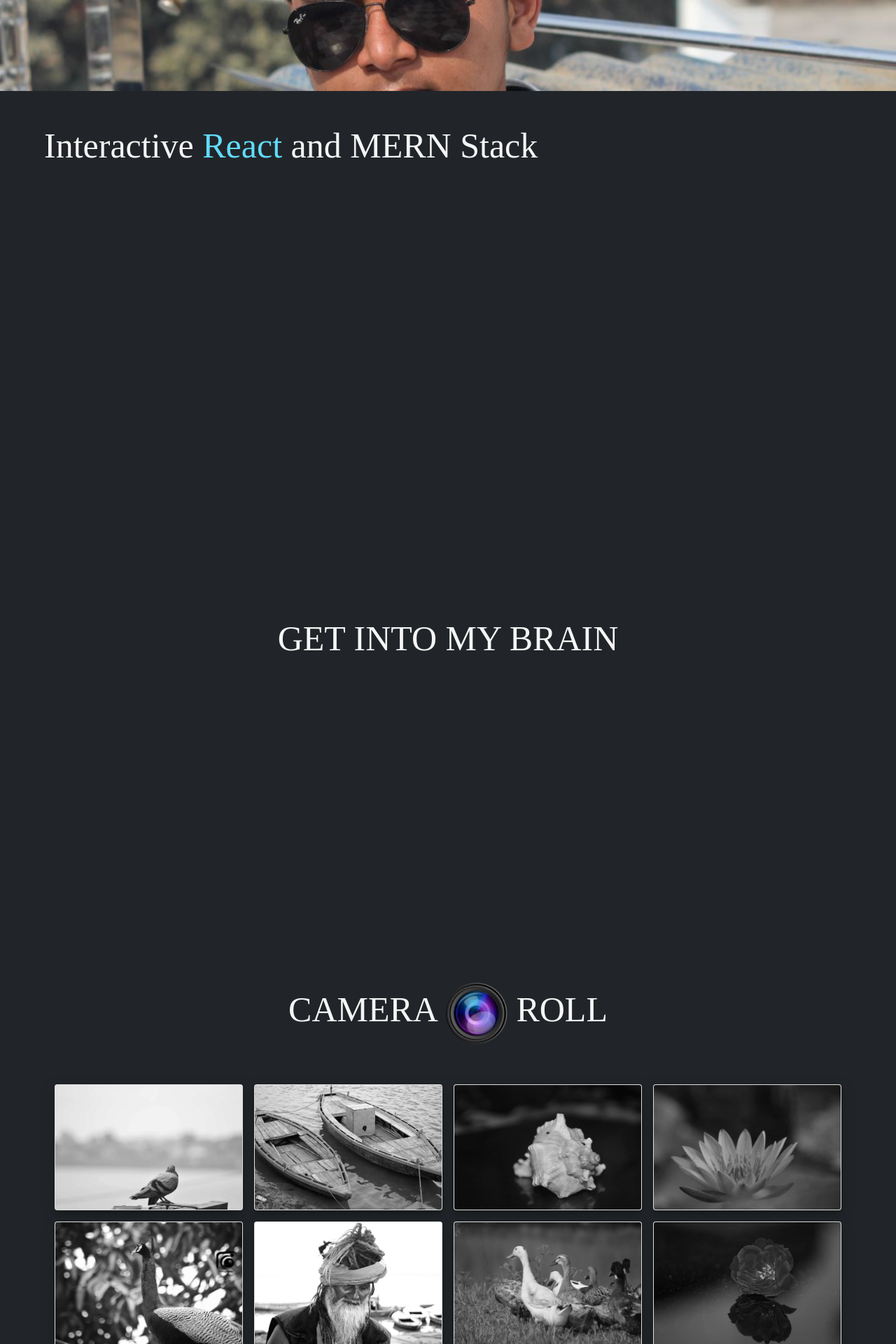
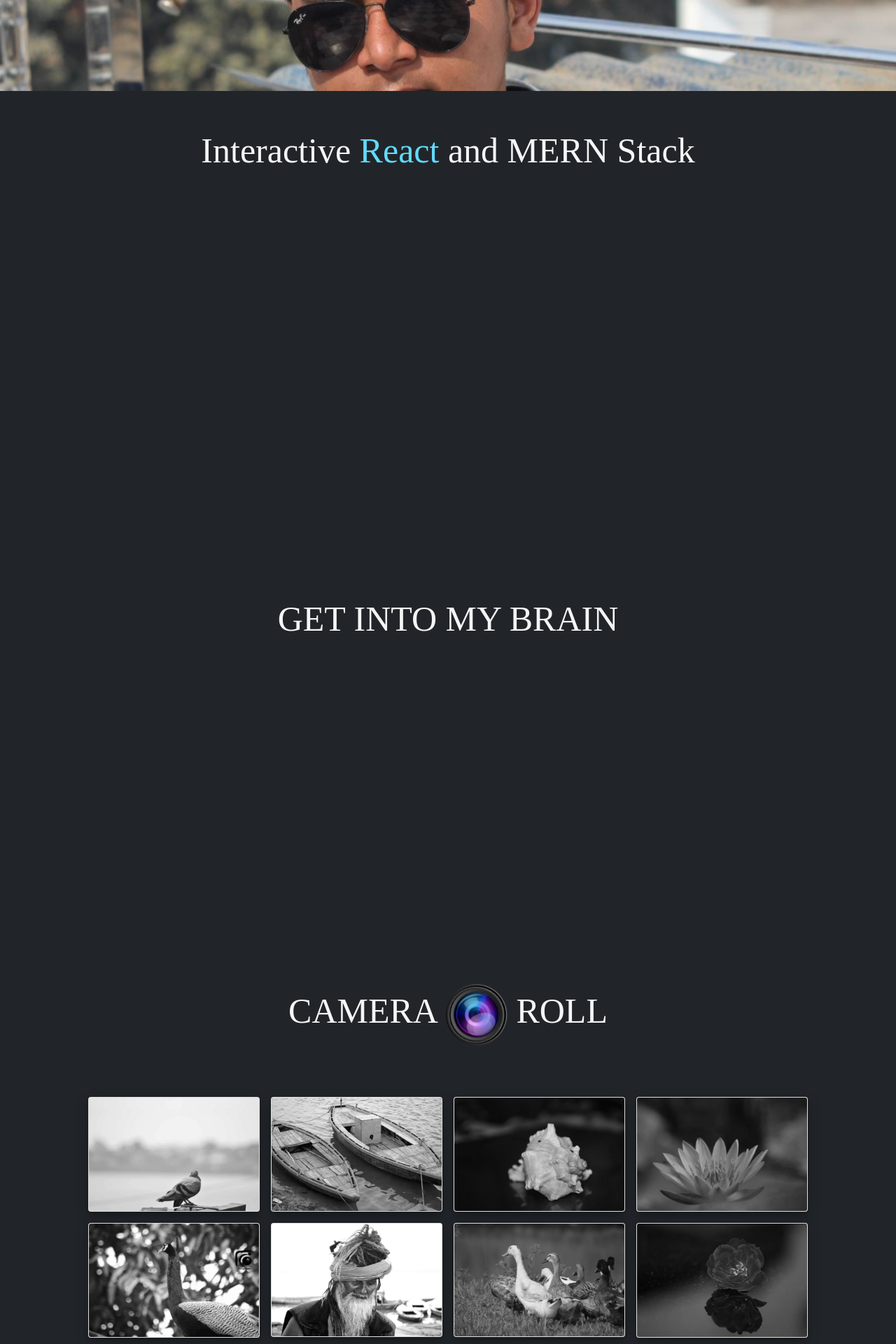
Before and after one commit to sidhearts/sidheartsweb, a React (Create React App) app: page / in a window 1280 px wide. Shown: the part 440-2360 px from the top of the page at 70% size. Built offline with nearby package versions, Linux system fonts and the light colour scheme; a web font is replaced by a local one.

Commit message:
allignments

```diff
--- a/src/components/FooterComponent.js
+++ b/src/components/FooterComponent.js
@@ -12,7 +12,7 @@ function Footer() {
   return (
     <div className="content">
       <div className="container">
-        <h1 className="text-center intro p-5">STAY CONNECTED</h1>
+        <p className="text-center intro py-5">STAY CONNECTED</p>
         <div className="justify-content-center text-center">
           <a className="name" href="https://twitter.com/rajsiddharth211">
             TWITTER
@@ -36,7 +36,7 @@ function Footer() {
         <div className="pt-5"></div>
       </div>
       <div className="end d-none d-lg-block">
-        <h1 className="text-center see">SEE YOU AGAIN</h1>
+        <p className="text-center see">SEA YOU AGAIN</p>
         <Image data-aos="fade-up" data-aos-duration="3000" className="ocean" src={images.ocean} />
       </div>
     </div>
--- a/src/components/Header.js
+++ b/src/components/Header.js
@@ -1,4 +1,4 @@
-import React, { useState } from 'react';
+import React, { useState } from "react";
 import {
   Collapse,
   Navbar,
@@ -6,12 +6,11 @@ import {
   NavbarToggler,
   Nav,
   NavItem,
-} from 'reactstrap';
-import { NavLink } from 'react-router-dom';
-import { Parallax, Background } from 'react-parallax';
-import {images} from '../images'
-import '../style.css'
-
+} from "reactstrap";
+import { NavLink } from "react-router-dom";
+import { Parallax, Background } from "react-parallax";
+import { images } from "../images";
+import "../style.css";
 
 const Header = (props) => {
   const [isOpen, setIsOpen] = useState(false);
@@ -19,48 +18,57 @@ const Header = (props) => {
   const toggle = () => setIsOpen(!isOpen);
 
   const inlineStyle = {
-        left:'50%',
-        top:'50%',
-        position: 'absolute',
-        transform: 'translate(-50%,-50%)',
-        color: "white"
-    }
+    left: "50%",
+    top: "50%",
+    position: "absolute",
+    transform: "translate(-50%,-50%)",
+    color: "white",
+  };
 
   return (
     <div className="content">
       <div>
-            <Navbar style={{backgroundColor: "rgb(33,37,41)"}} dark fixed="top" expand="md">
+        <Navbar
+          style={{ backgroundColor: "rgb(33,37,41)" }}
+          dark
+          fixed="top"
+          expand="md"
+        >
           <NavbarBrand href="/home">Siddharth</NavbarBrand>
           <NavbarToggler onClick={toggle} />
           <Collapse isOpen={isOpen} navbar>
             <Nav className="mr-auto" navbar>
               <NavItem>
-                            <NavLink className="nav-link" to="/home">Home</NavLink>
+                <NavLink className="nav-link" to="/home">
+                  Home
+                </NavLink>
               </NavItem>
             </Nav>
             <Nav className="ml-auto" navbar>
               <NavItem>
-                            <NavLink className="nav-link" to="/about">About</NavLink>
+                <NavLink className="nav-link" to="/about">
+                  About
+                </NavLink>
               </NavItem>
             </Nav>
           </Collapse>
         </Navbar>
       </div>
-            <div style={{backgroundColor: "rgb(33,37,41)", height: 70}}/>
+      <div style={{ backgroundColor: "rgb(33,37,41)", height: 70 }} />
       <div>
-                <Parallax
-                    bgImage={images.sid}
-                    strength={500}>
-                    <div style={{height : 500}}>
+        <Parallax bgImage={images.sid} strength={500}>
+          <div style={{ height: 500 }}>
             <div style={inlineStyle}>
               <h3 className="text-center cursive">Hey I'm,</h3>
-                            <h1><strong>SIDDHARTH RAJ</strong></h1>
+              <h1>
+                <strong>SIDDHARTH RAJ</strong>
+              </h1>
             </div>
           </div>
         </Parallax>
       </div>
     </div>
   );
-}
+};
 
 export default Header;
--- a/src/components/HomeComponent.js
+++ b/src/components/HomeComponent.js
@@ -1,6 +1,5 @@
-import React, { useEffect } from "react";
+import React from "react";
 import "../index.css";
-import Aos from "aos";
 import "aos/dist/aos.css";
 import logo from "../logo.svg";
 import "../App.css";
@@ -9,49 +8,44 @@ import { images } from "../images";
 import { Card } from "react-bootstrap";
 
 function Home() {
-  useEffect(() => {
-    Aos.init({ duration: 1000 });
-  }, []);
-
   return (
     <div className="content">
-      <div className="container-fluid">
-        <div className="p-5" data-aos="fade-up">
-          <h1 className="intro">
+      <div className="container">
+        <div className="p-5 text-center" data-aos="fade-up">
+          <p className="intro">
             Interactive <span className="react-text">React</span> and MERN Stack
-          </h1>
+          </p>
         </div>
         <div className="row">
           <div className="col-6 col-md-4" data-aos="fade-up">
-            <h1 className="text-center m-auto intro">
+            <p className="text-center intro">
               Developer
               <br />
               Based in
               <br />
               <span className="flagSaffron">In</span>d
               <span className="flagGreen">ia</span>
-            </h1>
+            </p>
           </div>
           <div className="col-6 col-md-4" data-aos="zoom-in">
-            <img src={logo} className="App-logo" alt="logo" />
+            <img src={logo} className="" alt="logo" />
           </div>
           <div className="col-12 col-md-4" data-aos="fade-up">
-            <h1 className="text-center m-auto intro">
+            <p className="text-center intro">
               Focused on
               <br />
               Creative Interaction
-            </h1>
+            </p>
           </div>
         </div>
-        <div className="p-5 text-right" data-aos="fade-up">
-          <h1 className="intro">
+        <div className="py-5 text-center" data-aos="fade-up">
+          <p className="intro">
             A mint of <span className="bulb">creativity</span>
             <img src={images.bulb} /> . Beyond the limits
-          </h1>
+          </p>
         </div>
-      </div>
-      <div className="container pt-5">
-        <h1 className="text-center intro m-5">GET INTO MY BRAIN</h1>
+        <div className="p-5">
+          <p className="text-center intro m-5">GET INTO MY BRAIN</p>
           <div className="row">
             <div className="col-12 col-md-4 pt-2" data-aos="fade-up">
               <Card className="card">
@@ -83,10 +77,10 @@ function Home() {
             </div>
           </div>
         </div>
-      <h1 className="text-center intro m-5">
+        <p className="text-center intro p-5">
           CAMERA <img className="lens" src={images.lens} /> ROLL
-      </h1>
-      <div className="container">
+        </p>
+        <div className="px-5">
           <div className="row">
             <div className="col-6 col-md-3 p-2">
               <Card className="card">
@@ -132,10 +126,11 @@ function Home() {
             </div>
           </div>
         </div>
-      <div className="container">
+        <div className="px-5">
+          <p className="text-center intro p-5">TRAVELLING LOG</p>
           <div class="card bg-dark text-white">
             <img class="card-img world" src={images.world} alt="Card image" />
-          <div class="card-img-overlay">
+            <div class="d-none d-md-block card-img-overlay">
               <div data-aos="fade-left">
                 <img src={images.plane} className="plane" />
               </div>
@@ -187,6 +182,7 @@ function Home() {
           </div>
         </div>
       </div>
+    </div>
   );
 }
 
```
Also changed, not shown: 2 other files (tests, documents, lock files or other folders). Lines whose indentation alone changed are shown as unchanged.
